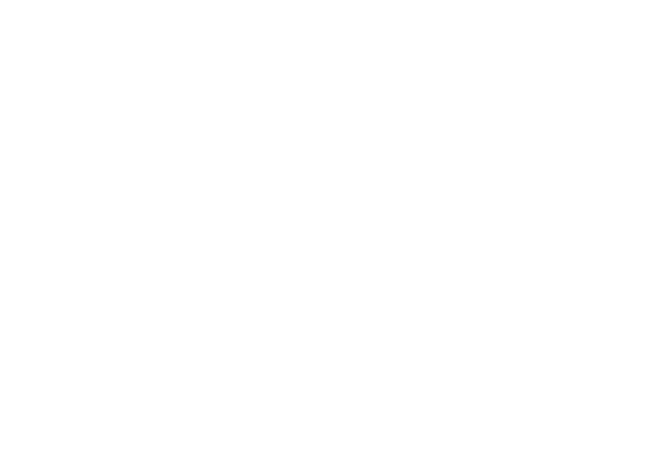
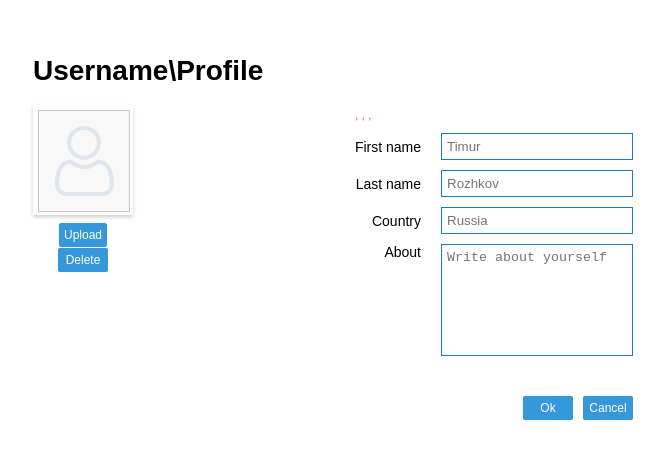
Before and after one commit to Pinkdesu/simple-spa, a React (Create React App) app: page /change-info in a window 1280 px wide. Shown: the part 172-630 px from the top of the page, without its empty margins (307-971 px from the left). Built offline with nearby package versions, Linux system fonts and the light colour scheme.

Commit message:
feat: add change info page

```diff
--- a/src/features/AppBootstrap/components/RenderAuthorized.jsx
+++ b/src/features/AppBootstrap/components/RenderAuthorized.jsx
@@ -2,12 +2,14 @@
 import { Switch, Route } from "react-router-dom";
 import Profile from "../../Profile";
 import ChangePasswordPage from "../../ChangePasswordPage";
+import ChangeInfoPage from "../../ChangeInfoPage";
 
 const RenderAuthorized = () => {
    return (
       <Switch>
          <Route path="/" component={Profile} exact/>
          <Route path="/change-password" component={ChangePasswordPage} exact/>
+         <Route path="/change-info" component={ChangeInfoPage} exact/>
       </Switch>
    )
 }
--- /dev/null
+++ b/src/features/ChangeInfoPage/constants.js
@@ -0,0 +1,4 @@
+export const ABOUT = {
+   label: 'About',
+   placeholder: 'Write about yourself'
+}
--- /dev/null
+++ b/src/features/ChangeInfoPage/index.jsx
@@ -0,0 +1,79 @@
+import React, { useState, useCallback } from "react";
+import Header from "../Common/Header";
+import UploadImage from "../UploadImage";
+import Button from "../Common/Button";
+import ErrorBar from "../Common/ErrorBar";
+import TextField from "../Common/TextField";
+import TextArea from "../Common/TextArea";
+import { REGISTRATION_INFO } from "../Registration/constants";
+import { ABOUT } from "./constants";
+import { BUTTON_CANCEL, BUTTON_OK} from "../Registration/constants";
+
+const ChangeInfoPage = () => {
+   const [values, setValues] = useState({
+      firstName: '',
+      lastName: '',
+      country: '',
+      about: ''
+   });
+
+   const [errors, setErrors] = useState({
+      firstName: null,
+      lastName: null,
+      country: null,
+      about: null
+   });
+
+   const handleChange = useCallback((stateName) => (e) => {
+      const value = e.target.value;
+
+      setValues(prevState => ({
+         ...prevState,
+         [stateName]: value
+      }));
+   }, []);
+
+   return (
+      <div className="main">
+         <Header text="Username\Profile"/>
+         <div className="column-container">
+            <UploadImage/>
+            <div className="form-wrapper">
+               <ErrorBar errors={errors}/>
+               <div className="label-block">
+               <TextField
+                  {...REGISTRATION_INFO.firstName}
+                  value={values.firstName}
+                  isError={Boolean(errors.firstName)}
+                  onChange={handleChange("firstName")}
+               />
+               <TextField
+                  {...REGISTRATION_INFO.lastName}
+                  value={values.lastName}
+                  isError={Boolean(errors.lastName)}
+                  onChange={handleChange("lastName")}
+               />
+               <TextField
+                  {...REGISTRATION_INFO.country}
+                  value={values.country}
+                  isError={Boolean(errors.country)}
+                  onChange={handleChange("country")}
+               />
+                <TextArea
+                  {...ABOUT}
+                  value={values.about}
+                  isError={Boolean(errors.about)}
+                  onChange={handleChange('about')}
+                />
+               </div>
+               <div className="button-block row">
+                  <Button text={BUTTON_OK} />
+                  <Button text={BUTTON_CANCEL}/>
+               </div>
+            </div>
+         </div>
+      </div>
+   );
+}
+
+export default ChangeInfoPage;
--- a/src/features/ChangePasswordPage/index.jsx
+++ b/src/features/ChangePasswordPage/index.jsx
@@ -66,7 +66,7 @@
                   onChange={handleChange("repeatPassword")}
                />
             </div>
-            <div className="button-block">
+            <div className="button-block row">
                <Button text={BUTTON_OK} onClick={saveChanges}/>
                <Button text={BUTTON_CANCEL}/>
             </div>
--- /dev/null
+++ b/src/features/Common/TextArea.jsx
@@ -0,0 +1,19 @@
+import React, { memo } from "react";
+import "./style.css";
+
+const TextArea = (props) => {
+   const { label, isError, value, onChange, placeholder, disabled = false } = props;
+
+   const errorStyle = isError ? "error" : "";
+
+   return (
+      <div className="text-field text-area">
+      <label className={errorStyle}>
+         {label}
+      </label>
+      <textarea onChange={onChange} disabled={disabled} placeholder={placeholder} value={value}/>
+   </div>
+   );
+}
+
+export default memo(TextArea);
--- a/src/features/Common/style.css
+++ b/src/features/Common/style.css
@@ -7,7 +7,6 @@
    border: none;
    cursor: pointer;
 }
-
 .text-field,
 .list__header,
 .list-item {
@@ -33,21 +32,34 @@
    align-items: center;
 }
 
+.text-area {
+   align-items: flex-start;
+}
+
+.text-area textarea{
+   height: 100px !important;
+   resize: none;
+}
+
 .text-field label {
    margin-right: 20px;
    font-size: 14px;
 }
 
 .text-field label.error,
-.text-field input.error::placeholder {
+.text-field input.error::placeholder,
+.text-area textarea.error::placeholder {
    color: rgba(255, 0, 0, 0.7);
 }
 
+.text-area textarea,
 .text-field input {
+   width: 180px !important;
    padding: 5px;
    border: 1px solid #207ab6;
 }
 
+.text-area textarea.error,
 .text-field input.error {
    border: 1px solid rgba(255, 0, 0, 0.7);
 }
--- a/src/features/Profile/index.jsx
+++ b/src/features/Profile/index.jsx
@@ -11,8 +11,12 @@
    const history = useHistory();
 
    const goToChangePasswordPage = () => {
-      history.push("/change-password")
+      history.push("/change-password");
    };
+
+   const goToChangeInfoPage = () => {
+      history.push('/change-info');
+   }
 
    return (
       <div className="main">
@@ -24,7 +28,7 @@
                   <ListItem text="Email: example@gmail.com"/>
                   <ListItem text="Password: ********"/>
                </List>
-               <List header="">
+               <List header="Profile Information" onClick={goToChangeInfoPage}>
                   <ListItem text="First Name: John"/>
                   <ListItem text="Last Name: Smith"/>
                   <ListItem text="Country: Russia"/>
--- a/src/features/Registration/index.jsx
+++ b/src/features/Registration/index.jsx
@@ -40,7 +40,7 @@
                   {...REGISTRATION_INFO.rePassword}
                   value=""
                />
-               <div className="registration__button-block">
+               <div className="button-block row">
                   <Button text={BUTTON_OK}/>
                   <Button text={BUTTON_CANCEL}/>
                </div>
--- a/src/features/Registration/style.css
+++ b/src/features/Registration/style.css
@@ -1,12 +1,3 @@
 .registration__info > * {
       margin-bottom: 10px;
 }
-
-.registration__button-block {
-   text-align: right;
-   margin-top: 20px;
-}
-
-.registration__button-block button:first-child {
-   margin-right: 10px;
-}
--- a/src/index.css
+++ b/src/index.css
@@ -35,6 +35,12 @@
 .button-block {
    display: flex;
    flex-flow: column nowrap;
+   align-items: flex-end;
+   justify-content: center;
+}
+
+.button-block button:first-child {
+   margin-bottom: 5px;
 }
 
 .label-block{
@@ -45,13 +51,16 @@
    margin-bottom: 10px;
 }
 
-.button-block {
-   align-items: flex-end;
-   justify-content: center;
+.button-block.row {
+   flex-flow: row nowrap;
+   justify-content: flex-end;
+   align-items: center;
+   margin-top: 20px;
 }
 
-.button-block button:first-child {
-   margin-bottom: 5px;
+.button-block.row button:first-child {
+   margin-right: 10px;
+   margin-bottom: 0;
 }
 
 .form-wrapper {
```
